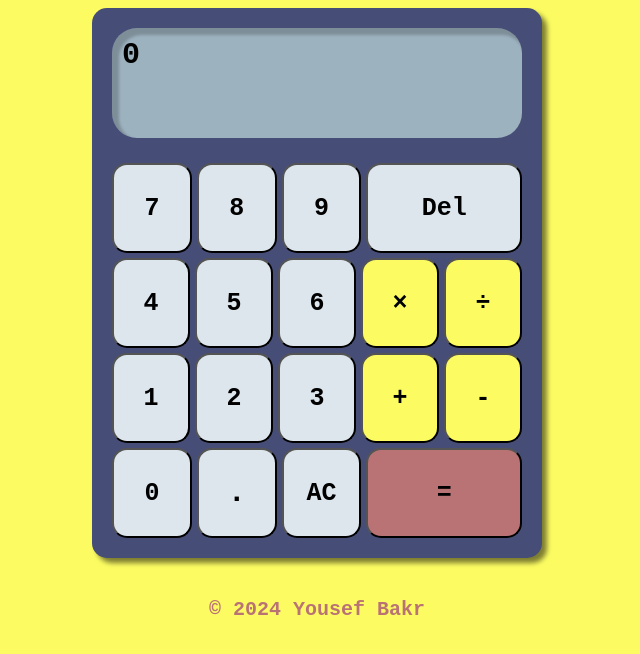
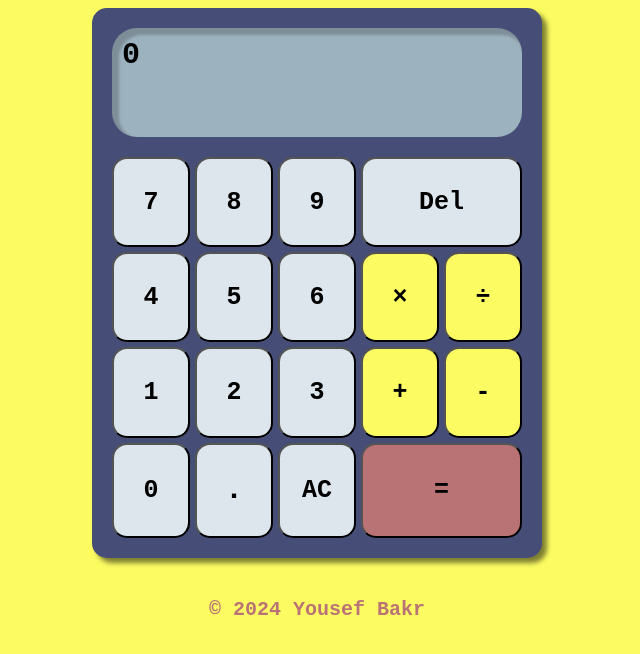
Before and after one commit to YousefDev145/calculator, a plain HTML site: page index.html in a window 1280 px wide. Shown: the whole page, without its empty margins (323-963 px from the left). Drawn offline with Linux system fonts and the light colour scheme.

Commit message:
Replace Flexbox with Grid

```diff
--- a/index.html
+++ b/index.html
@@ -13,27 +13,21 @@
             <div class="display">
                 <p class="display-text"></p>
             </div>
-            <div class="row-one">
+            <div class="buttons">
                 <button class="number" data-key="7">7</button>
                 <button class="number" data-key="8">8</button>
                 <button class="number" data-key="9">9</button>
                 <button class="backspace" data-key="Backspace">Del</button>
-            </div>
-            <div class="row-two">
                 <button class="number" data-key="4">4</button>
                 <button class="number" data-key="5">5</button>
                 <button class="number" data-key="6">6</button>
                 <button class="operator" data-key="*">×</button>
                 <button class="operator" data-key="/">÷</button>
-            </div>
-            <div class="row-three">
                 <button class="number" data-key="1">1</button>
                 <button class="number" data-key="2">2</button>
                 <button class="number" data-key="3">3</button>
                 <button class="operator" data-key="+">+</button>
                 <button class="operator" data-key="-">-</button>
-            </div>
-            <div class="row-four">
                 <button class="number" data-key="0">0</button>
                 <button class="decimal" data-key=".">.</button>
                 <button class="clear">AC</button>
--- a/style.css
+++ b/style.css
@@ -23,22 +23,18 @@ body
     border-radius: 15px;
     box-shadow: 5px 5px 5px rgb(0, 0, 0, .5);
     background-color: #464D77;
-    display: flex;
-    flex-direction: column;
-    justify-content: space-between;
-    gap: 5px;
+    display: grid;
+    grid-template-rows: 2fr 7fr;
+    gap: 20px;
 }
 
 .display
 {
     padding: 10px;
     border-radius: 25px;
-    margin-bottom: 20px;
     box-shadow: 5px 5px 3px 2px rgb(0, 0, 0, .2) inset;
     background-color: #9DB2BF;
     font-size: 30px;
-    display: flex;
-    flex: 1;
 }
 
 .display-text
@@ -46,24 +42,21 @@ body
     margin: 0;
 }
 
-.row-one, .row-two, .row-three, .row-four
+.buttons
 {
-    display: flex;
-    flex: 1;
-    justify-content: space-between;
+    display: grid;
+    grid-template-columns: repeat(5, 1fr);
     gap: 5px;
 }
 
 button
 {
-    width: 0;
     padding: 0;
     border-radius: 15px;
     background-color: #DDE6ED;
     font-family: 'Courier New', Courier, monospace;
     font-size: 25px;
     font-weight: 700;
-    flex: 1;
 }
 
 .operator
@@ -78,7 +71,7 @@ button
 
 .backspace, .equals
 {
-    flex: 2;
+    grid-column-start: span 2;
 }
 
 .equals
```
